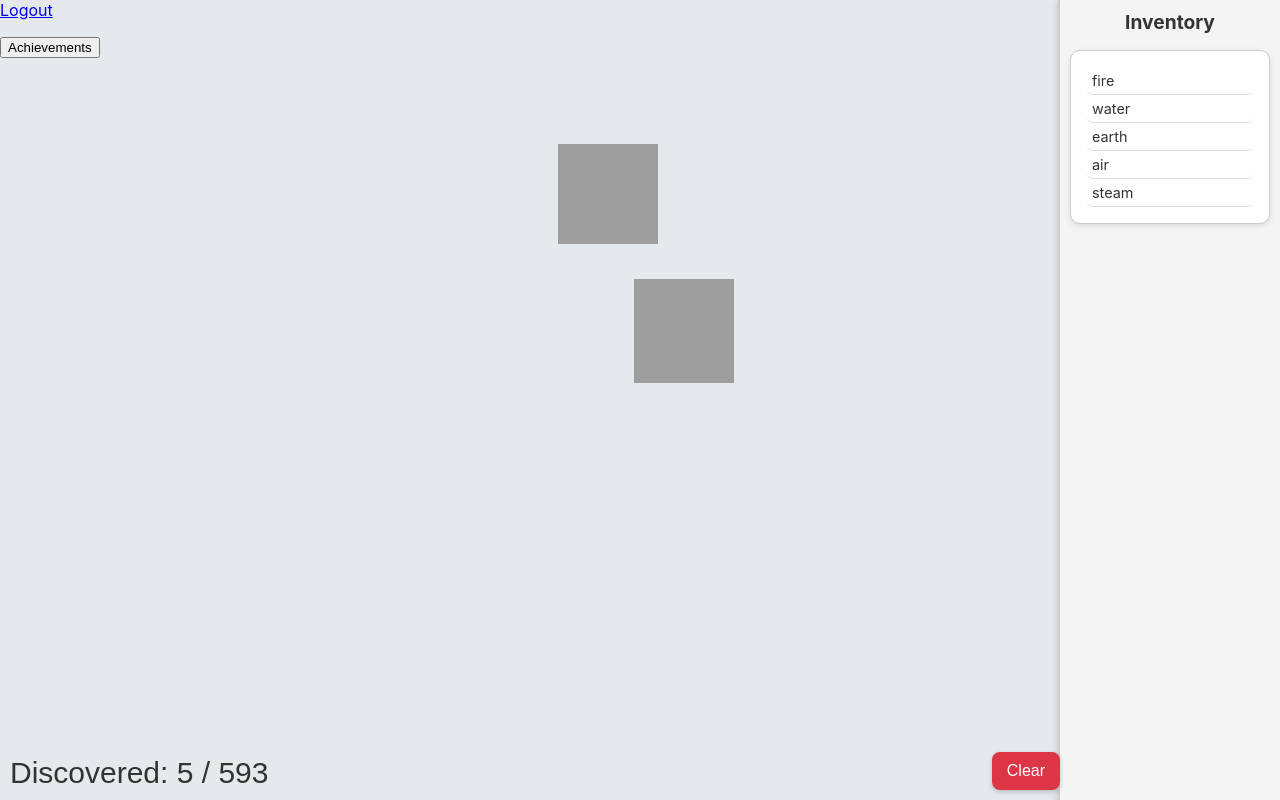
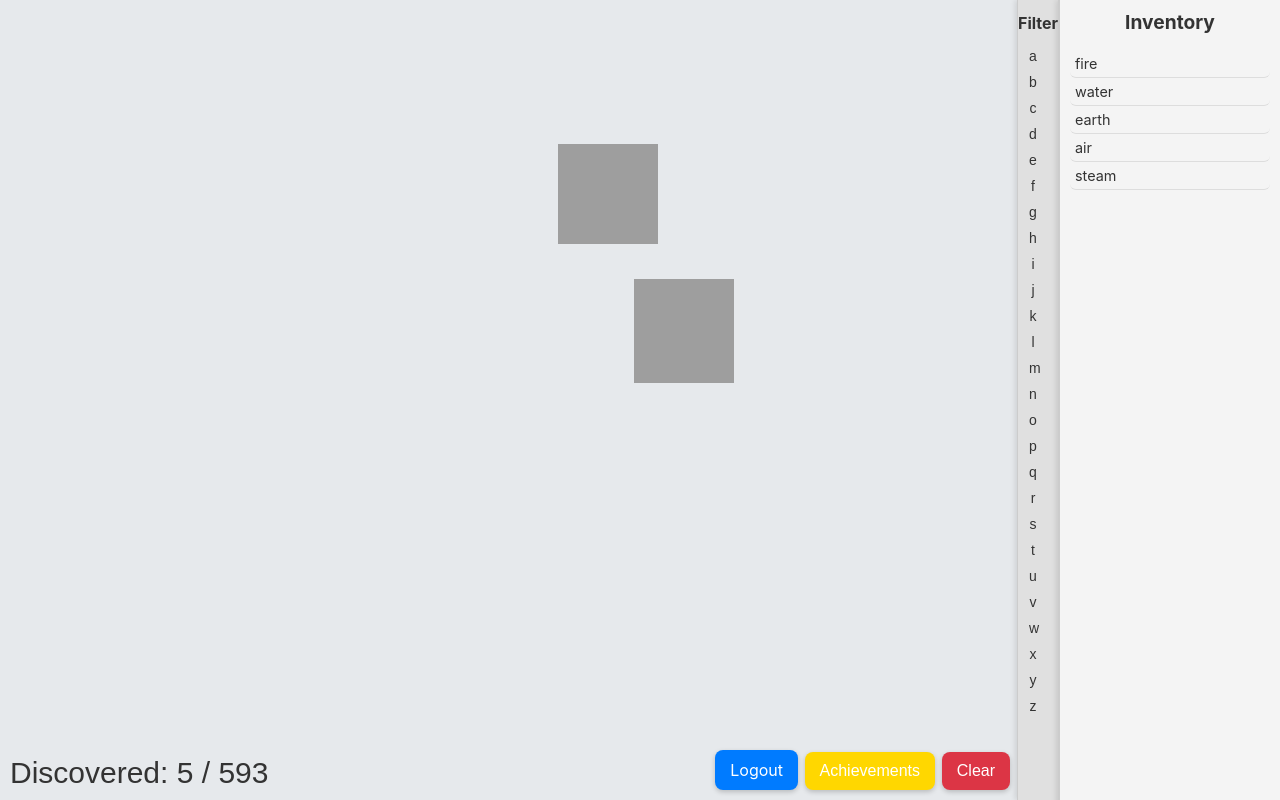
Before and after one commit to BBrianhuynh/Medium-Alchemy, a Flask app: page /game/1 in a window 1280 px wide. Run offline with Flask 3, Linux system fonts and the light colour scheme; data comes from the database, SQL or seed files in the repository; both versions use the stored data as it was after the commit; grey boxes are pictures that could not be loaded.

Commit message:
Finished adding letter filter panel and moved buttons to bottom right

```diff
--- a/app.py
+++ b/app.py
@@ -21,7 +21,6 @@ class User(db.Model):
     id = db.Column(db.Integer, primary_key=True)
     username = db.Column(db.String(20), unique=True, nullable=False)
     password = db.Column(db.String(128), nullable=False)
-    #discoveries = db.relationship('Discovered', back_populates='user', lazy=True)
     discovered = db.Column(JSON, nullable=False, default=list)
     workspace = db.Column(JSON, nullable=False, default=list)
     achievements = db.Column(JSON, nullable=False, default=list)
@@ -158,11 +157,6 @@ def saveAchievements(username):
 
     return jsonify({'success': True, 'message': 'Achievements list updated'})
 
-# Get info from user for gamepanel
-@app.route('/get')
-def getUserInfo():
-    return
-
 if __name__ == '__main__':
     with app.app_context():
         db.create_all()
--- a/static/css/game.css
+++ b/static/css/game.css
@@ -38,6 +38,20 @@ body {
     cursor: pointer;
   }
 
+  #showAchievementsBtn{
+  position: fixed;
+  bottom: 10px;
+  right: 345px;
+  padding: 10px 15px;
+  font-size: 16px;
+  background-color: #FFD700;
+  color: white;
+  border: none;
+  border-radius: 8px;
+  cursor: pointer;
+  box-shadow: 0 2px 5px rgba(0,0,0,0.2);
+  }
+
   .ingredient {
     z-index: 1100;
   }
@@ -62,6 +76,21 @@ body {
     overflow-y: auto;
     position: relative;
     animation: fadeIn 0.3s ease;
+  }
+
+  .logout{
+  position: fixed;
+  bottom: 10px;
+  right: 482px;
+  padding: 10px 15px;
+  font-size: 16px;
+  text-decoration: none;
+  background-color: #007BFF;
+  color: white;
+  border: none;
+  border-radius: 8px;
+  cursor: pointer;
+  box-shadow: 0 2px 5px rgba(0,0,0,0.2);
   }
 
   #achievementText {
@@ -172,7 +201,7 @@ body {
 #clear {
   position: fixed;
   bottom: 10px;
-  right: 220px;
+  right: 270px;
   z-index: 1000;
   padding: 10px 15px;
   font-size: 16px;
@@ -189,11 +218,11 @@ body {
 }
 
 #inventory-list {
-    background-color: #ffffff;
-    border: 1px solid #ccc;
-    border-radius: 10px;
-    padding: 1rem;
-    box-shadow: 0 2px 6px rgba(0, 0, 0, 0.1);
+    background-color: #f4f4f4; /* same as #inventory-panel */
+    border: none;
+    border-radius: 0;
+    padding: 0;
+    box-shadow: none;
 }
 
 li {
@@ -213,3 +242,37 @@ li:hover {
     padding: 1rem;
     font-weight: bold;
 }
+
+#letter-filter-panel {
+  position: fixed;
+  right: 222px;
+  top: 0;
+  width: 30px;
+  height: 100%;
+  background-color: #e0e0e0;
+  border-left: 1px solid #ccc;
+   padding: 0px 10px 0px 0;
+  box-shadow: -2px 0 5px rgba(0,0,0,0.1);
+  overflow-y: auto;
+  z-index: 999;
+  text-align: center;
+}
+
+#letter-filter-panel h2 {
+  font-size: 1em;
+  margin-bottom: 10px;
+}
+
+#letter-buttons button {
+  display: block;
+  margin: 1px auto;
+  width: 20px;
+  height: 25px;
+  font-size: 14px;
+  border: none;
+  background-color: #e0e0e0;
+  color: #333;
+  border-radius: 4px;
+  cursor: pointer;
+  transition: background-color 0.2s;
+}
--- a/templates/game.html
+++ b/templates/game.html
@@ -6,24 +6,24 @@
   <meta charset="UTF-8">
   <meta name="viewport" content="width=device-width" />
   <title>MediumAlchemy</title>
+</head>
+
+<body id="body">
   <div>
-    <a href="{{ url_for('login') }}">Logout</a>
+    <a href="{{ url_for('login') }}" class="logout">Logout</a>
     <p id="x"></p>
     <p id="y"></p>
   </div>
-</head>
 
-<body id="body">
   <div id="achievementBanner" class="achievement-banner" style="display: none;">
     <p id="achievementBannerText"></p>
     <button id="closeBannerBtn">X</button>
   </div>
   <audio id="background-music" loop>
-  <source src="{{ url_for('static', filename='audio/background.mp3') }}" type="audio/mpeg">
-</audio>
-  <!-- Achievements Button -->
+    <source src="{{ url_for('static', filename='audio/background.mp3') }}" type="audio/mpeg">
+  </audio>
   <button id="showAchievementsBtn">Achievements</button>
-  <!-- Popup Container -->
+  <!-- Achievement popup -->
   <div id="achievementsPopup" class="popup-overlay">
     <div class="popup-content">
       <span class="close-btn">&times;</span>
@@ -33,6 +33,10 @@
       <h2 id="achievementText">Locked Achievements</h2>
       <ul id="lockedAchievements" style="list-style-type: none; padding-left: 0;"></ul>
     </div>
+  </div>
+  <div id="letter-filter-panel">
+    <h2>Filter</h2>
+    <div id="letter-buttons"></div>
   </div>
   <div id="inventory-panel">
     <h2>Inventory</h2>
@@ -44,6 +48,7 @@
     Discovered: 0 / 0
   </div>
 </body>
+
 <script src="{{ url_for('static', filename='js/gameLogic.js') }}"></script>
 
 </html>
```
Also changed, not shown: static/js/gameLogic.js (+31 -0 lines), instance/Player.db.
